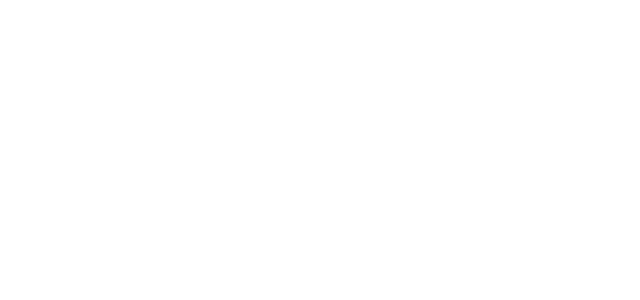
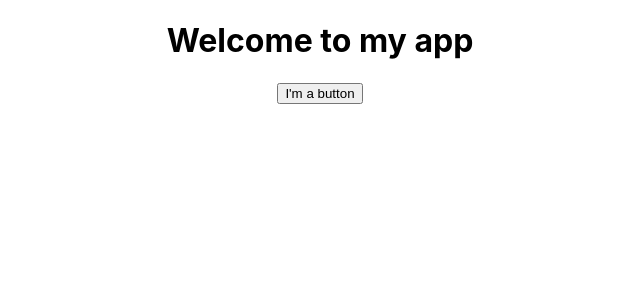
Before and after one commit to SalamanderCtesiphon/beta-docs-react, a React (Create React App) app: page / in a window 1280 px wide. Shown: the top 300 px of the page, without its empty margins (320-960 px from the left). Built offline with nearby package versions, Linux system fonts and the light colour scheme; the HTML template or start-up script is replaced by a standard one.

Commit message:
following the react docs

```diff
--- a/src/App.js
+++ b/src/App.js
@@ -1,9 +1,11 @@
-
 import './App.css';
+import MyButton from './MyButton';
 
 function App() {
   return (
     <div className="App">
+      <h1>Welcome to my app</h1>
+      <MyButton />
     </div>
   );
 }
--- /dev/null
+++ b/src/MyButton.js
@@ -0,0 +1,9 @@
+import React from 'react'
+
+function MyButton() {
+  return (
+    <button>I'm a button</button>
+  )
+}
+
+export default MyButton
```
